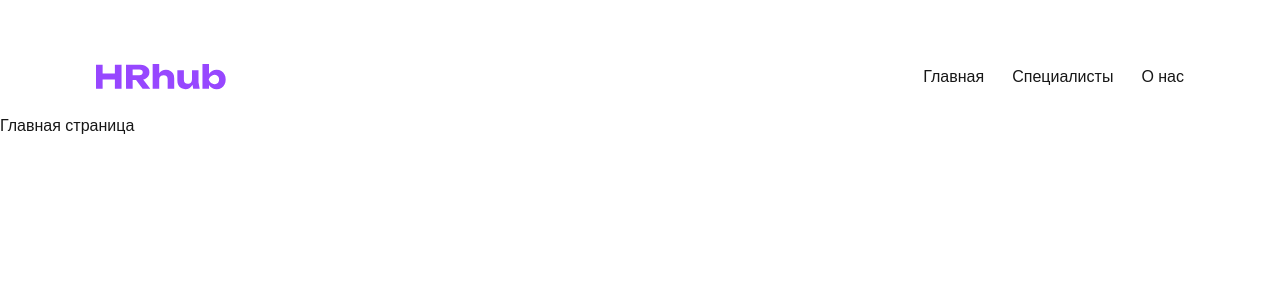
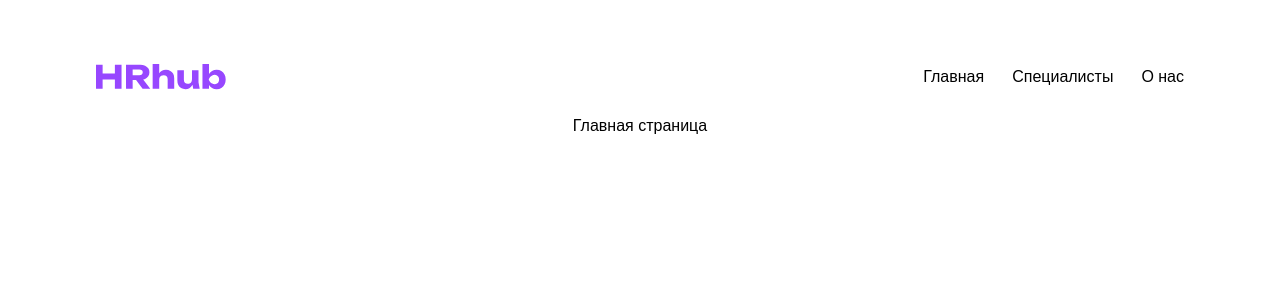
Before and after one commit to IThubMagas/frontend-v2, a Next.js app: page / in a window 1280 px wide. Shown: the top 300 px of the page. Built offline with nearby package versions, Linux system fonts and the light colour scheme.

Commit message:
added mui

```diff
--- a/app/globals.css
+++ b/app/globals.css
@@ -20,7 +20,5 @@
 }
 
 body {
-  background: var(--background);
-  color: var(--foreground);
   font-family: Arial, Helvetica, sans-serif;
 }
--- a/app/layout.tsx
+++ b/app/layout.tsx
@@ -1,6 +1,7 @@
 import type { Metadata } from 'next';
 import Header from '@/widgets/header/ui/index';
 import './globals.css';
+import ThemeRegistry from './theme-registry';
 
 export const metadata: Metadata = {
   title: 'Create Next App',
@@ -16,7 +17,7 @@ export default function RootLayout({
     <html lang="en">
       <body className="min-h-full flex flex-col">
         <Header />
-        {children}
+        <ThemeRegistry>{children}</ThemeRegistry>
       </body>
     </html>
   );
--- a/app/page.tsx
+++ b/app/page.tsx
@@ -1,6 +1,6 @@
 export default function Home() {
   return (
-    <div>
+    <div className="flex flex-col flex-1 items-center justify-center font-sans">
       <h1>Главная страница</h1>
     </div>
   );
--- /dev/null
+++ b/app/theme-registry.tsx
@@ -0,0 +1,11 @@
+'use client';
+
+import * as React from 'react';
+import { ThemeProvider } from '@mui/material/styles';
+import { createTheme } from '@mui/material/styles';
+
+const theme = createTheme();
+
+export default function ThemeRegistry({ children }: { children: React.ReactNode }) {
+  return <ThemeProvider theme={theme}>{children}</ThemeProvider>;
+}
--- a/package.json
+++ b/package.json
@@ -10,6 +10,11 @@
     "format": "prettier --write ."
   },
   "dependencies": {
+    "@emotion/cache": "^11.14.0",
+    "@emotion/react": "^11.14.0",
+    "@emotion/styled": "^11.14.1",
+    "@mui/icons-material": "^7.3.9",
+    "@mui/material": "^7.3.9",
     "next": "16.2.1",
     "react": "19.2.4",
     "react-dom": "19.2.4"
--- /dev/null
+++ b/shared/ui/button.tsx
@@ -0,0 +1,22 @@
+'use client';
+
+import Button from '@mui/material/Button';
+import { ShoppingCartRounded } from '@mui/icons-material';
+
+export default function CustomButton({
+  label,
+  icon,
+  onclick,
+}: {
+  label: string;
+  icon?: string;
+  onclick?: Function;
+}) {
+  return (
+    <>
+      <Button variant="text" startIcon={<img src={icon} alt={label} />}>
+        {label}
+      </Button>
+    </>
+  );
+}
```
Also changed, not shown: 1 other file (tests, documents, lock files or other folders).
